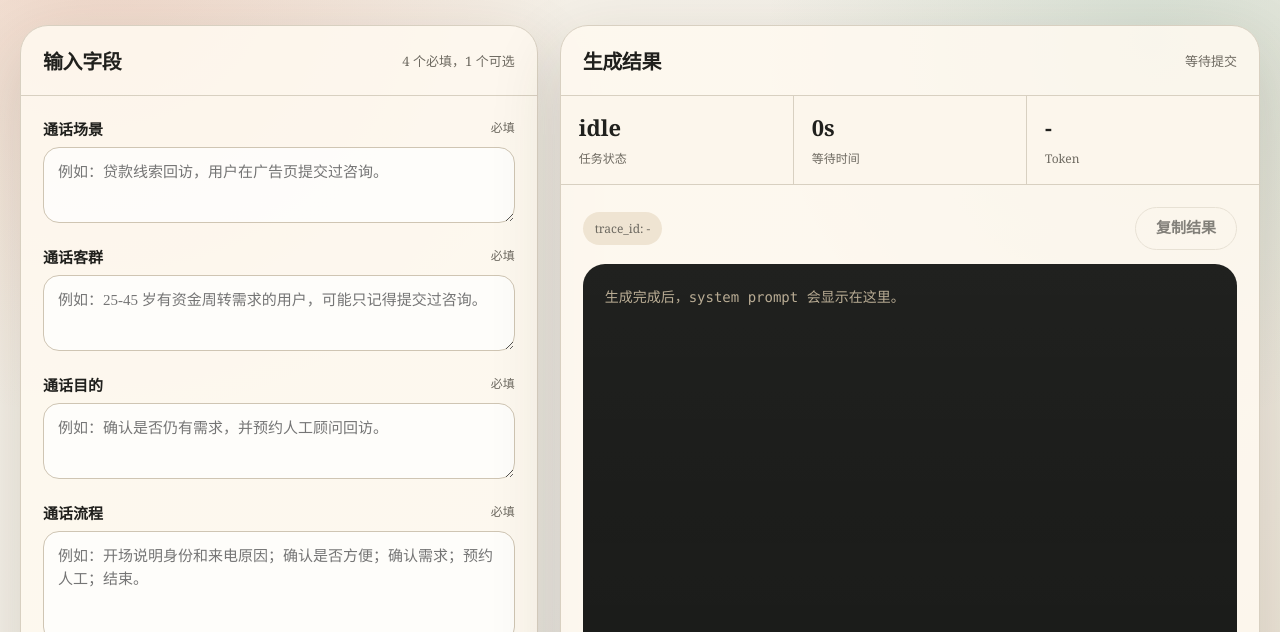
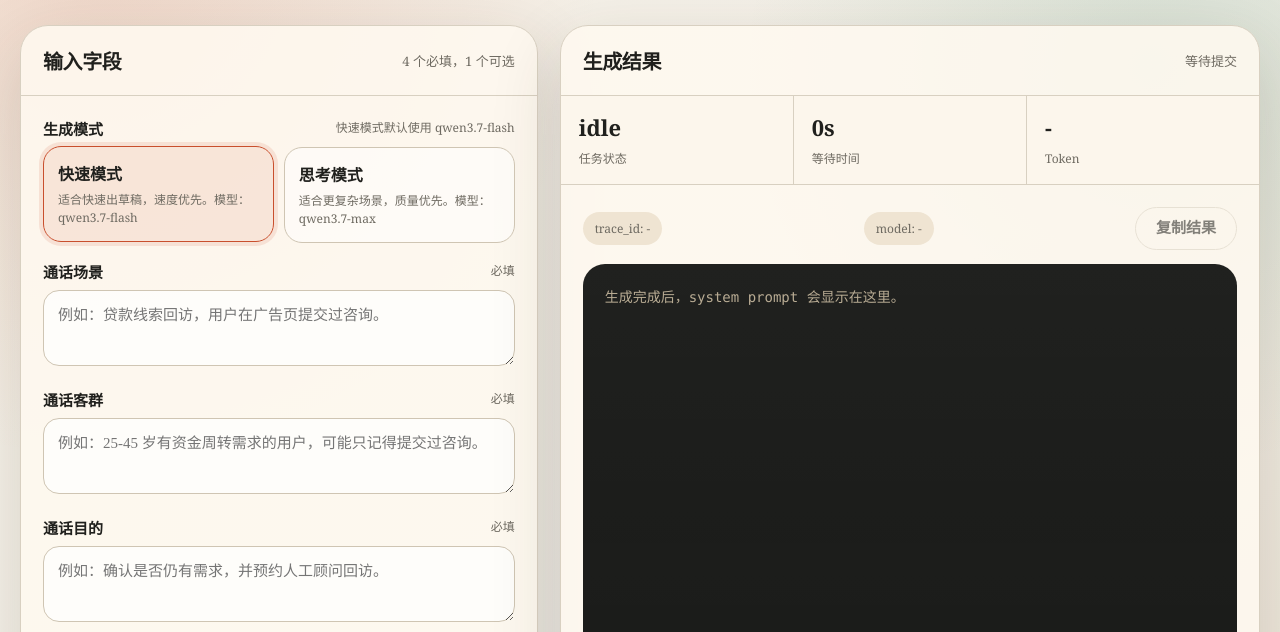
Before and after one commit to huang2he/prompt-generation-api, a website: page public/index.html in a window 1280 px wide. Shown: the part 168-800 px from the top of the page. Drawn offline with Linux system fonts and the light colour scheme.

Commit message:
Add web generation mode selector

```diff
--- a/public/index.html
+++ b/public/index.html
@@ -163,6 +163,60 @@
         min-height: 150px;
       }
 
+      .mode-grid {
+        display: grid;
+        grid-template-columns: repeat(2, minmax(0, 1fr));
+        gap: 10px;
+        margin-bottom: 18px;
+      }
+
+      .mode-card {
+        position: relative;
+        display: block;
+        margin: 0;
+      }
+
+      .mode-card input {
+        position: absolute;
+        opacity: 0;
+        pointer-events: none;
+      }
+
+      .mode-copy {
+        display: block;
+        min-height: 92px;
+        border: 1px solid #cfc5b3;
+        border-radius: 18px;
+        padding: 14px;
+        background: rgba(255, 255, 255, 0.54);
+        cursor: pointer;
+        transition:
+          border-color 160ms ease,
+          background 160ms ease,
+          transform 160ms ease;
+      }
+
+      .mode-name {
+        display: block;
+        margin-bottom: 6px;
+        font-size: 16px;
+        font-weight: 700;
+      }
+
+      .mode-desc {
+        display: block;
+        color: var(--muted);
+        font-size: 12px;
+        line-height: 1.5;
+      }
+
+      .mode-card input:checked + .mode-copy {
+        border-color: var(--accent);
+        background: rgba(201, 79, 45, 0.1);
+        box-shadow: 0 0 0 4px rgba(201, 79, 45, 0.12);
+        transform: translateY(-1px);
+      }
+
       .actions {
         display: flex;
         gap: 12px;
@@ -311,6 +365,27 @@
           </div>
 
           <form id="promptForm">
+            <div class="label-row">
+              <span>生成模式</span>
+              <span class="hint">快速模式默认使用 qwen3.7-flash</span>
+            </div>
+            <div class="mode-grid" role="radiogroup" aria-label="生成模式">
+              <label class="mode-card">
+                <input type="radio" name="generation_mode" value="fast" data-model="qwen3.7-flash" checked />
+                <span class="mode-copy">
+                  <span class="mode-name">快速模式</span>
+                  <span class="mode-desc">适合快速出草稿，速度优先。模型：qwen3.7-flash</span>
+                </span>
+              </label>
+              <label class="mode-card">
+                <input type="radio" name="generation_mode" value="thinking" data-model="qwen3.7-max" />
+                <span class="mode-copy">
+                  <span class="mode-name">思考模式</span>
+                  <span class="mode-desc">适合更复杂场景，质量优先。模型：qwen3.7-max</span>
+                </span>
+              </label>
+            </div>
+
             <label>
               <div class="label-row">
                 <span>通话场景</span>
@@ -383,6 +458,7 @@
           <div class="result-body">
             <div class="result-tools">
               <span id="traceId" class="pill">trace_id: -</span>
+              <span id="modelName" class="pill">model: -</span>
               <button class="secondary" id="copyBtn" type="button" disabled>复制结果</button>
             </div>
             <pre id="result"><span class="empty">生成完成后，system prompt 会显示在这里。</span></pre>
@@ -405,6 +481,7 @@
       const elapsed = document.querySelector("#elapsed");
       const tokenUsage = document.querySelector("#tokenUsage");
       const traceId = document.querySelector("#traceId");
+      const modelName = document.querySelector("#modelName");
 
       let timer = null;
       let startedAt = 0;
@@ -457,6 +534,7 @@
         currentPrompt = data.result.system_prompt;
         result.textContent = currentPrompt;
         copyBtn.disabled = false;
+        modelName.textContent = `model: ${data.result.model || "-"}`;
         const usage = data.result.usage;
         tokenUsage.textContent = usage?.total_tokens ? String(usage.total_tokens) : "-";
         setMessage(resultMessage, "生成成功。", "ok");
@@ -472,11 +550,15 @@
         setStatus("creating");
         tokenUsage.textContent = "-";
         traceId.textContent = "trace_id: -";
+        modelName.textContent = "model: -";
         result.textContent = "任务创建中...";
         setMessage(formMessage, "");
         setMessage(resultMessage, "");
 
         const payload = Object.fromEntries(new FormData(form).entries());
+        const selectedMode = form.querySelector('input[name="generation_mode"]:checked');
+        payload.model = selectedMode?.dataset.model || "qwen3.7-flash";
+        delete payload.generation_mode;
         startedAt = Date.now();
         updateElapsed();
         timer = window.setInterval(updateElapsed, 1000);
--- a/src/schemas.ts
+++ b/src/schemas.ts
@@ -19,7 +19,7 @@ export const PromptGenerationRequest = z.object({
     .optional()
     .default(''),
   language: z.string().default('zh-CN').optional(),
-  model: z.string().optional(),
+  model: z.enum(['qwen3.7-flash', 'qwen3.7-max']).optional(),
   meta_prompt_version: z.string().optional(),
   trace_enabled: z.boolean().optional().default(true)
 })
```
